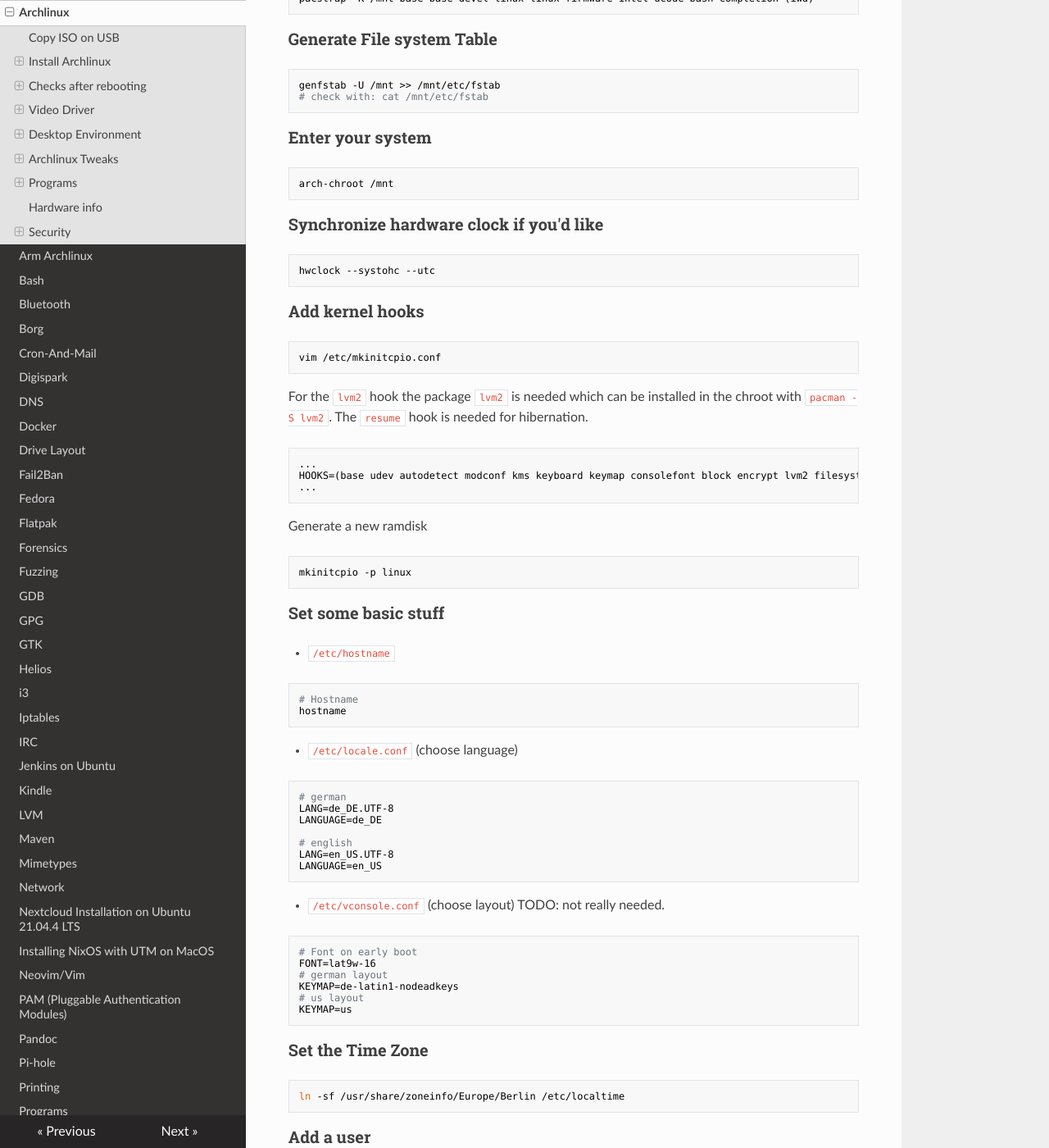
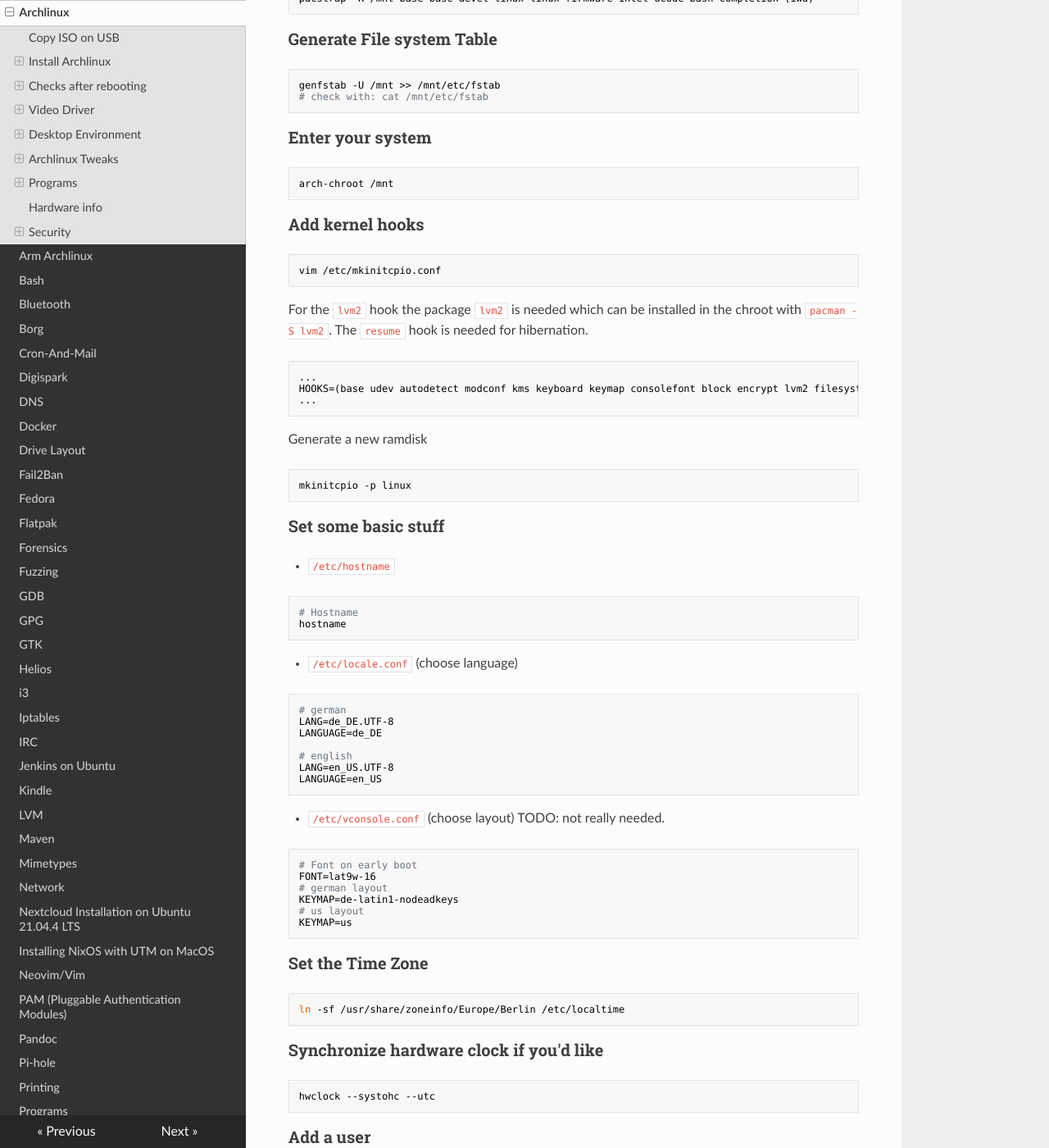
Before and after one commit to Maaxxs/wiki, an MkDocs documentation site: the page built from docs/archlinux.md, in a window 1280 px wide and 1400 px high, scrolled down 3233 px. Shown: the whole window at 82% size. Built offline with MkDocs 1.6.1, drawn with Linux system fonts in a browser that asks for light colours; nearby versions of some CDN libraries; part of the change alters nothing that is shown.

````diff
--- a/docs/archlinux.md
+++ b/docs/archlinux.md
@@ -184,11 +184,6 @@ genfstab -U /mnt >> /mnt/etc/fstab
 arch-chroot /mnt
 ```
 
-### Synchronize hardware clock if you'd like
-```sh
-hwclock --systohc --utc
-```
-
 ### Add kernel hooks
 ```sh
 vim /etc/mkinitcpio.conf
@@ -246,6 +241,12 @@ KEYMAP=us
 
 ```sh
 ln -sf /usr/share/zoneinfo/Europe/Berlin /etc/localtime
+```
+
+### Synchronize hardware clock if you'd like
+
+```sh
+hwclock --systohc --utc
 ```
 
 ### Add a user
````
